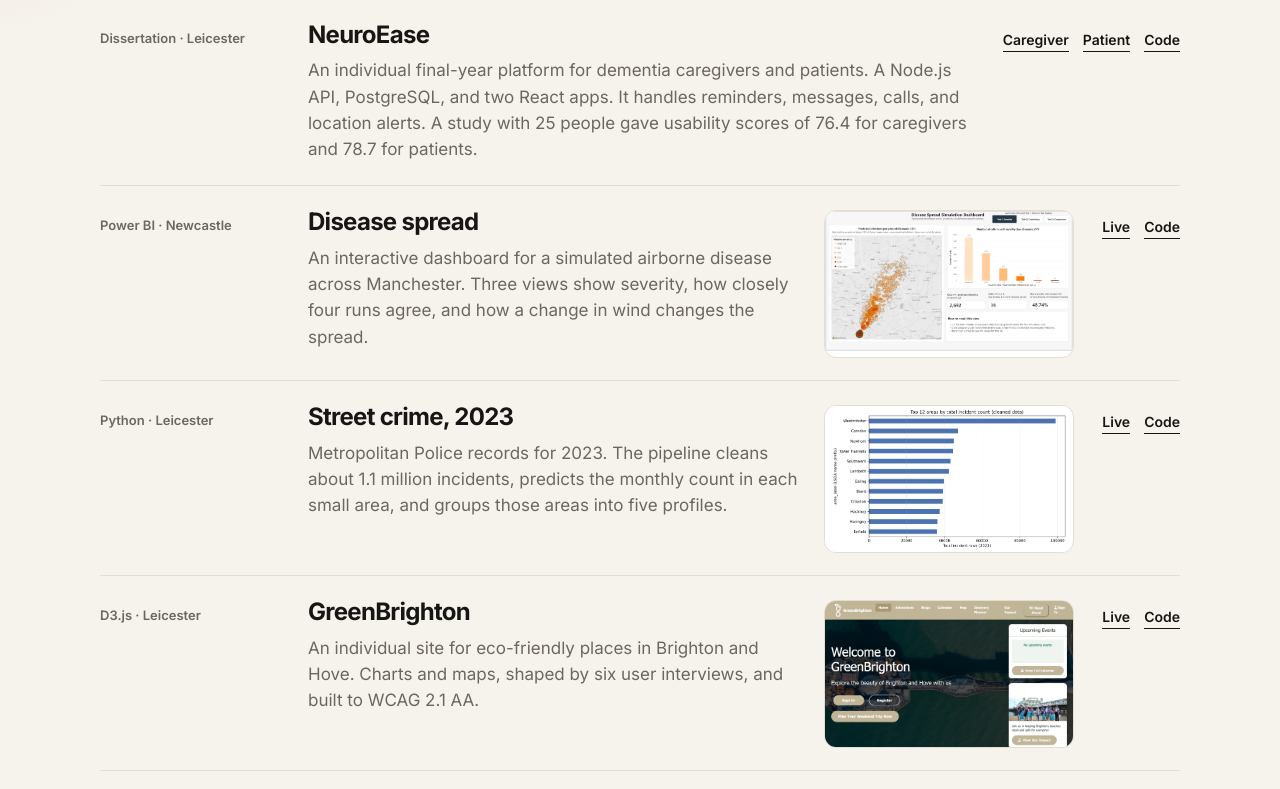
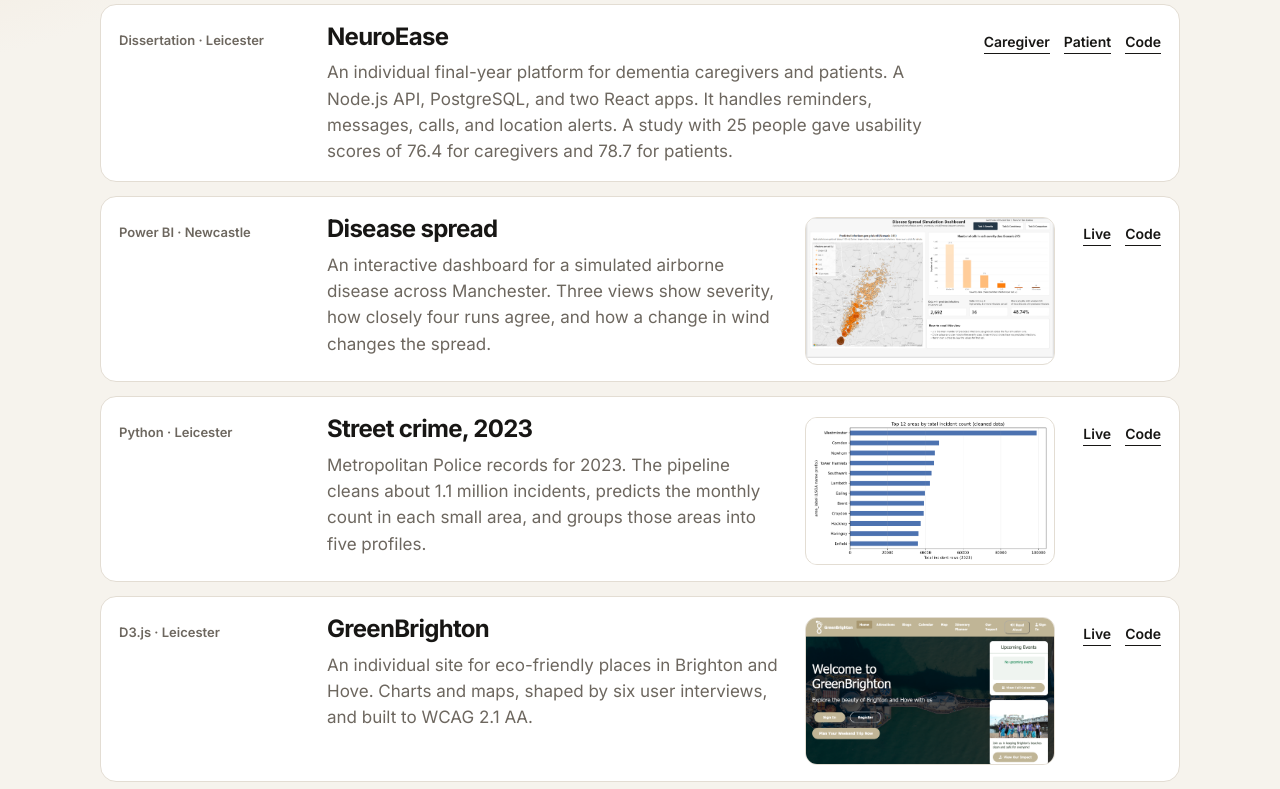
Before and after one commit to nno3/nno3.github.io, a plain HTML site: page index.html in a window 1280 px wide. Shown: the part 573-1362 px from the top of the page. Drawn offline with Linux system fonts and the light colour scheme.

Commit message:
Put each project on its own card.

```diff
--- a/style.css
+++ b/style.css
@@ -165,7 +165,16 @@ h2 {
 
 h2.sub { margin-top: 42px; font-size: 26px; }
 
-.project,
+.project {
+    display: grid;
+    gap: 8px 28px;
+    margin-top: 14px;
+    padding: 18px 18px 16px;
+    background: #ffffff;
+    border: 1px solid var(--line);
+    border-radius: 16px;
+}
+
 .role {
     display: grid;
     gap: 8px 28px;
@@ -173,7 +182,6 @@ h2.sub { margin-top: 42px; font-size: 26px; }
     border-top: 1px solid var(--line);
 }
 
-.project:last-child,
 .role:last-child { border-bottom: 1px solid var(--line); }
 
 .js .project,
```
